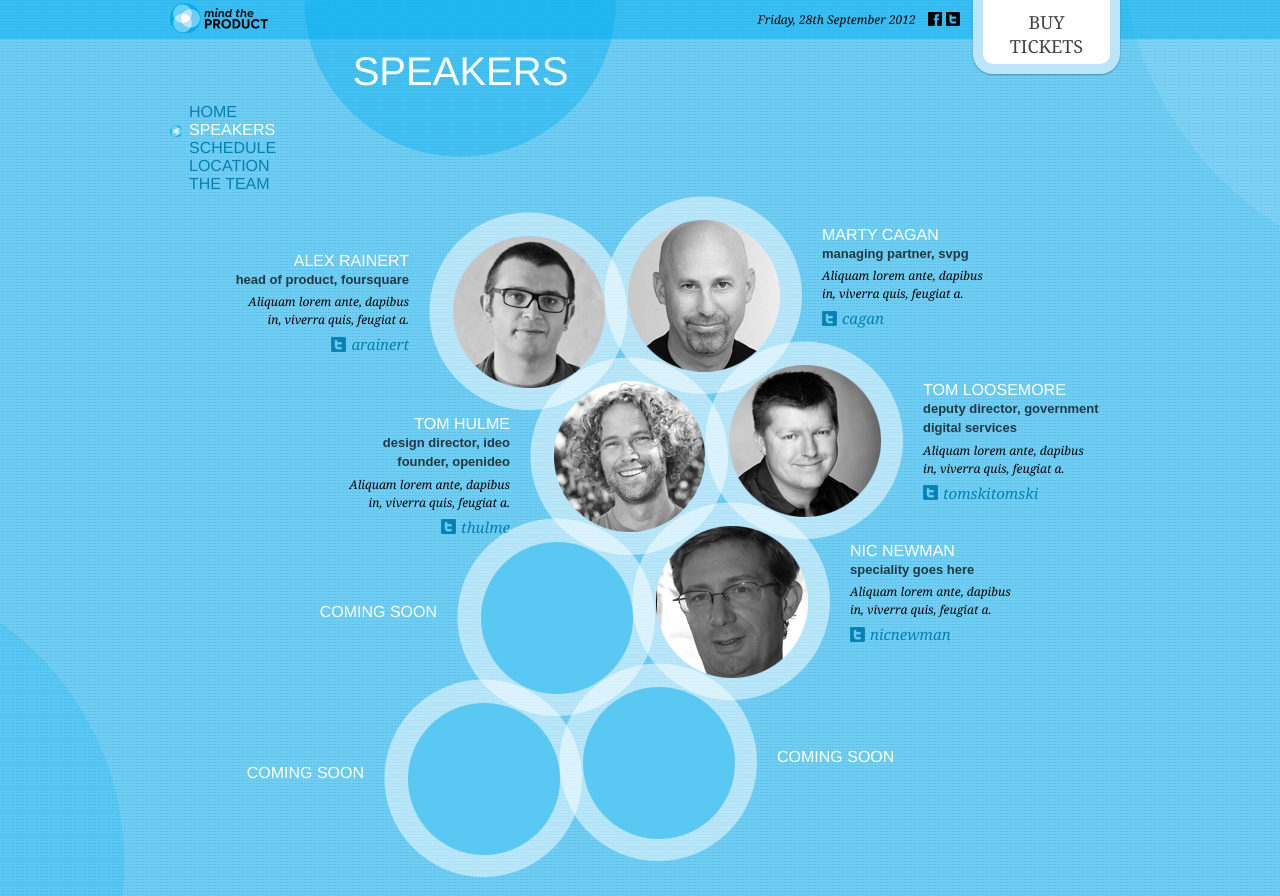
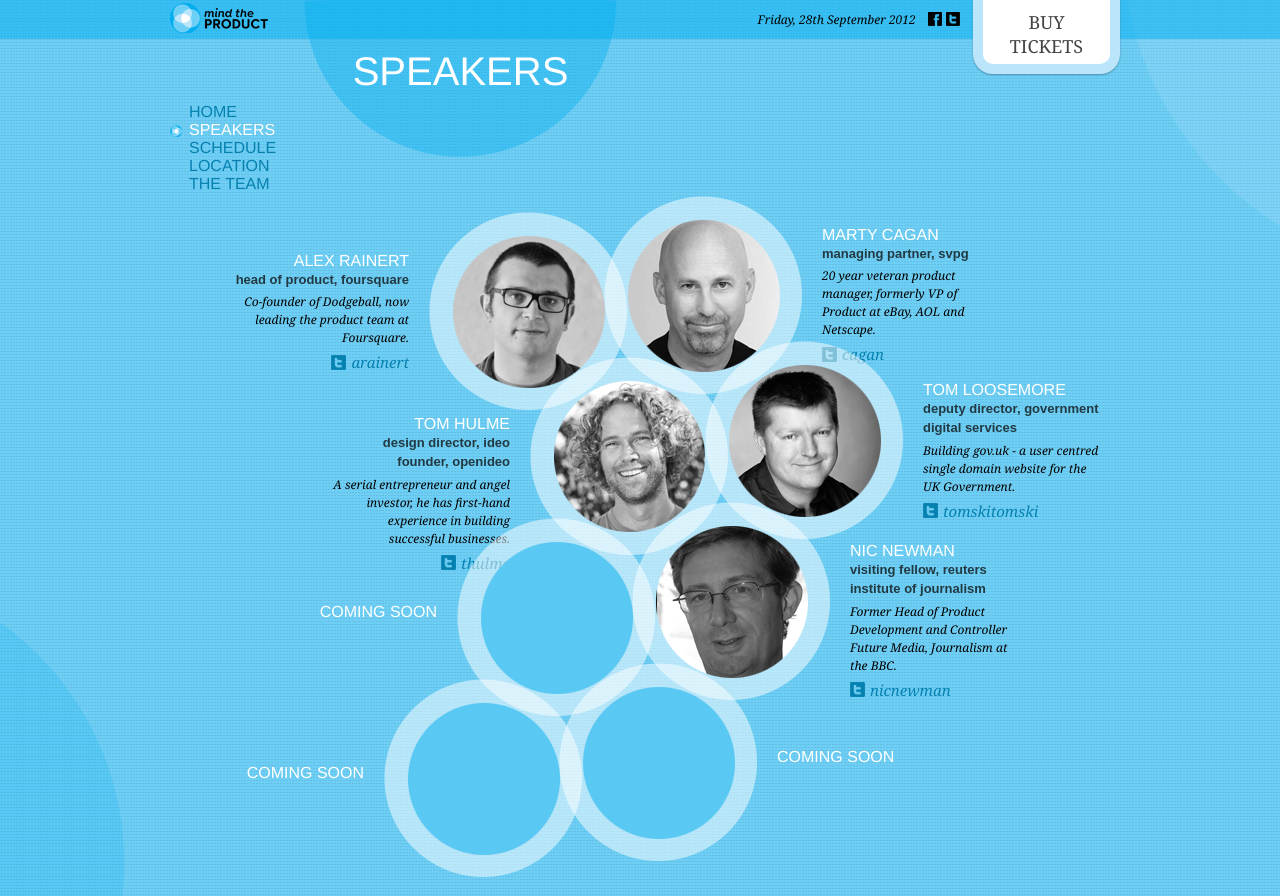
Before and after one commit to mindtheproduct/2012, a PHP site: page / in a window 1280 px wide. Shown: the part 1141-2037 px from the top of the page. Run offline with PHP 8.4, Linux system fonts and the light colour scheme; some libraries are stand-ins or nearby versions.

Commit message:
updated speaker bios

```diff
--- a/index.php
+++ b/index.php
@@ -107,7 +107,7 @@
 						</div>
 						<h4>Marty Cagan</h4>
 						<p class="speciality">Managing Partner, SVPG</p>
-						<p class="info">Aliquam lorem ante, dapibus in, viverra quis, feugiat a.</p>
+						<p class="info">20 year veteran product manager, formerly VP of Product at eBay, AOL and Netscape.</p>
 						<a class="twitter" href="http://twitter.com/cagan">cagan</a>
 					</div><!-- end first speaker-right -->
 
@@ -117,7 +117,7 @@
 						</div>
 						<h4>Alex Rainert</h4>
 						<p class="speciality">Head of Product, Foursquare</p>
-						<p class="info">Aliquam lorem ante, dapibus in, viverra quis, feugiat a.</p>
+						<p class="info">Co-founder of Dodgeball, now leading the product team at Foursquare.</p>
 						<a class="twitter" href="http://twitter.com/arainert">arainert</a>
 					</div><!-- end first speaker-left -->
 
@@ -127,7 +127,7 @@
 						</div>
 						<h4>Tom Loosemore</h4>
 						<p class="speciality">Deputy Director, Government Digital Services</p>
-						<p class="info">Aliquam lorem ante, dapibus in, viverra quis, feugiat a.</p>
+						<p class="info">Building gov.uk - a user centred single domain website for the UK Government.</p>
 						<a class="twitter" href="http://twitter.com/tomskitomski">tomskitomski</a>
 					</div><!-- end second speaker-right -->
 
@@ -137,7 +137,7 @@
 						</div>
 						<h4>Tom Hulme</h4>
 						<p class="speciality">Design Director, IDEO<br>Founder, OpenIDEO</p>
-						<p class="info">Aliquam lorem ante, dapibus in, viverra quis, feugiat a.</p>
+						<p class="info">A serial entrepreneur and angel investor, he has first-hand experience in building successful businesses.</p>
 						<a class="twitter" href="http://twitter.com/thulme">thulme</a>
 					</div><!-- end second speaker-left -->
 
@@ -146,8 +146,8 @@
 							<img src="images/nic_newman.png" width="152" height="152" alt="Nic Newman" />
 						</div>
 						<h4>Nic Newman</h4>
-						<p class="speciality">speciality goes here</p>
-						<p class="info">Aliquam lorem ante, dapibus in, viverra quis, feugiat a.</p>
+						<p class="speciality">Visiting Fellow, Reuters Institute of Journalism</p>
+						<p class="info">Former Head of Product Development and Controller Future Media, Journalism at the BBC.</p>
 						<a class="twitter" href="http://twitter.com/nicnewman">nicnewman</a>
 					</div><!-- end third speaker-right -->
 
```
